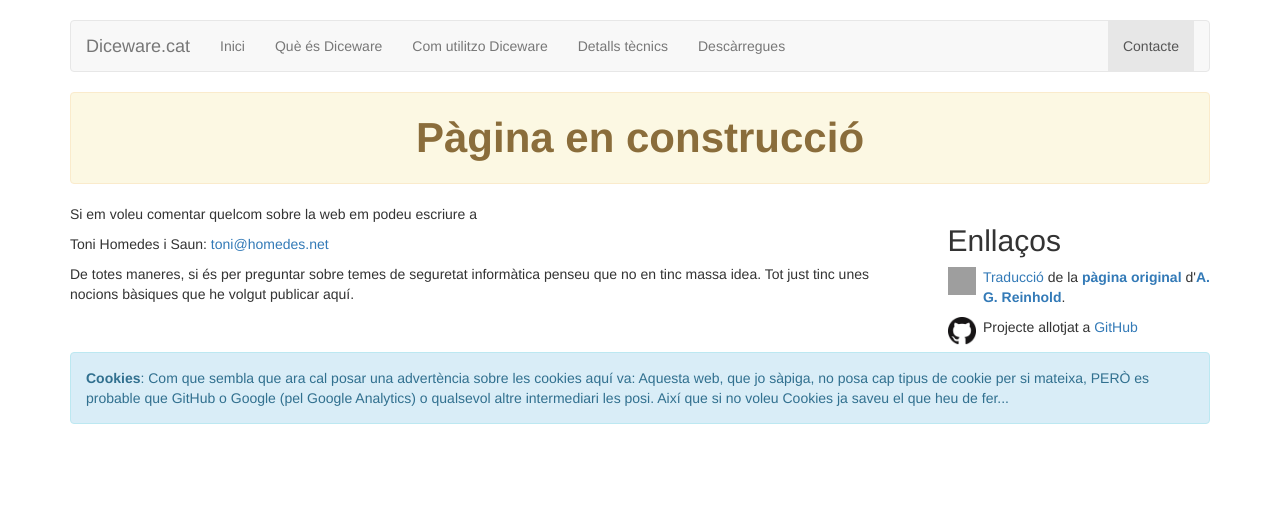
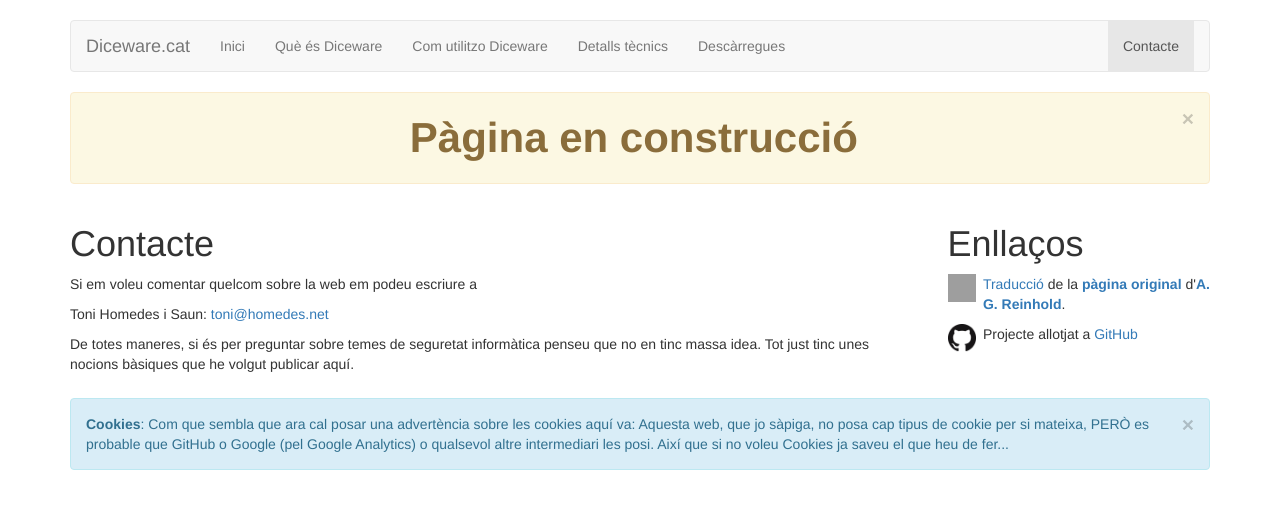
Before and after one commit to thomedes/diceware.cat, a Jekyll site: the page built from contacte.md, in a window 1280 px wide. Shown: the top 509 px of the page. Built offline with Jekyll 4.4.1, drawn with Linux system fonts in a browser that asks for light colours; nearby versions of some CDN libraries; Markdown is read by kramdown in place of the engine named in the settings; grey boxes are pictures that could not be loaded.

Commit message:
Una mica de tuneig...

```diff
--- a/_includes/footer.html
+++ b/_includes/footer.html
@@ -1,11 +1,14 @@
       <div class="row">
         <div class="col-md-12">
-<p  class="alert alert-info" role="alert"
-id="legal-notice"><strong>Cookies</strong>: Com que sembla que ara cal posar una
+
+<div  class="alert alert-info" role="alert"
+id="legal-notice">
+<button type="button" class="close" data-dismiss="alert" aria-label="Close"><span aria-hidden="true">&times;</span></button>
+<strong>Cookies</strong>: Com que sembla que ara cal posar una
 advertència sobre les cookies aquí va: Aquesta web, que jo sàpiga, no posa cap
 tipus de cookie per si mateixa, PERÒ es probable que GitHub o Google (pel Google
 Analytics) o qualsevol altre intermediari les posi. Així que si no voleu Cookies
-ja saveu el que heu de fer...</p>
+ja saveu el que heu de fer...</div>
         </div>
       </div> <!-- /container -->
     </div> <!-- /container -->
--- a/_includes/header.html
+++ b/_includes/header.html
@@ -75,6 +75,8 @@
       </nav>
       <div class="row">
         <div class="col-md-12">
-          <p class="alert alert-warning" role="alert" style="font-size: 300%; text-align:center"><strong>Pàgina en construcció</strong></p>
+          <div class="alert alert-warning" role="alert" style="font-size: 300%; text-align:center">
+            <button type="button" class="close" data-dismiss="alert" aria-label="Close"><span aria-hidden="true">&times;</span></button>
+            <strong>Pàgina en construcció</strong></div>
         </div>
       </div>
--- a/_includes/sidebar.html
+++ b/_includes/sidebar.html
@@ -1,4 +1,4 @@
-<h2>Enllaços</h2>
+<h1>Enllaços</h1>
 <p><img src="http://world.std.com/~reinhold/die236.gif" style="width: 2em;
 height: 2em; float: left; margin: 0 1ex 1ex 0;">
 <a href="diceware.com.ca.html">Traducció</a> de la
--- a/contacte.md
+++ b/contacte.md
@@ -3,6 +3,10 @@ page: contacte
 title: Contacte
 layout: default
 ---
+
+Contacte
+========
+
 Si em voleu comentar quelcom sobre la web em podeu escriure a
 
 Toni Homedes i Saun: <toni@homedes.net>
--- /dev/null
+++ b/css/main.css
@@ -0,0 +1,4 @@
+#legal-notice {
+/*    border-top: 1px solid black; */
+    margin-top: 1em;
+}
```
Also changed, not shown: index.md (+2 -2 lines).
